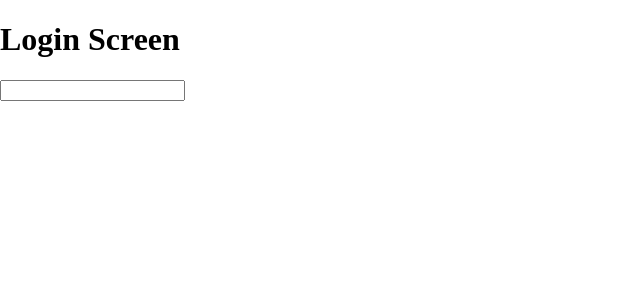
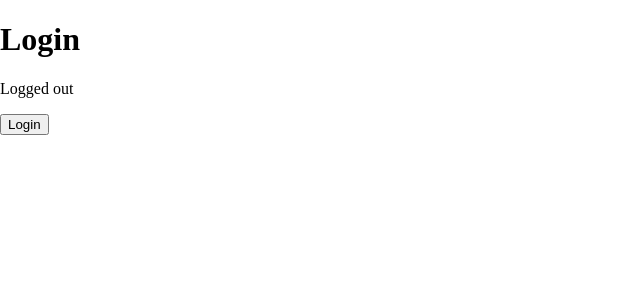
Before and after one commit to randriana/webinvitation, an Angular app: page /login in a window 1280 px wide. Shown: the top 300 px of the page, without its empty margins (0-640 px from the left). Built offline with nearby package versions, Linux system fonts and the light colour scheme.

Commit message:
WIP login

```diff
--- a/src/app/app.module.ts
+++ b/src/app/app.module.ts
@@ -5,6 +5,9 @@ import { AppComponent } from './app.component';
 import { AppRoutingModule } from './/app-routing.module';
 
 import { AuthGuardService } from './auth-guard.service';
+import { AuthService } from './auth.service';
+
+
 import { LoginComponent } from './login/login.component';
 import { InvitationViewComponent } from './invitation-view/invitation-view.component';
 
@@ -19,7 +22,7 @@ import { InvitationViewComponent } from './invitation-view/invitation-view.compo
     BrowserModule,
     AppRoutingModule
   ],
-  providers: [AuthGuardService],
+  providers: [AuthGuardService, AuthService],
   bootstrap: [AppComponent]
 })
 export class AppModule { }
--- a/src/app/auth-guard.service.ts
+++ b/src/app/auth-guard.service.ts
@@ -1,11 +1,32 @@
 import { Injectable } from '@angular/core';
-import { CanActivate }    from '@angular/router';
+import {
+  CanActivate,
+  Router,
+  ActivatedRouteSnapshot,
+  RouterStateSnapshot
+} from '@angular/router';
+import { AuthService } from './auth.service';
 
 @Injectable()
 export class AuthGuardService implements CanActivate {
-  canActivate() {
-    console.log('AuthGuard#canActivate called');
-    return true;
+
+  constructor(private authService: AuthService, private router: Router) {}
+
+  canActivate(route: ActivatedRouteSnapshot, state: RouterStateSnapshot) {
+    let url: string = state.url;
+
+    return this.checkLogin(url);
+  }
+
+  checkLogin(url: string): boolean {
+    if (this.authService.isLoggedIn) { return true; }
+
+    // Store the attempted URL for redirecting
+    this.authService.redirectUrl = url;
+
+    // Navigate to the login page with extras
+    this.router.navigate(['/login']);
+    return false;
   }
 
 }
--- /dev/null
+++ b/src/app/auth.service.ts
@@ -0,0 +1,24 @@
+import { Injectable } from '@angular/core';
+
+import { Observable } from 'rxjs/Observable';
+import 'rxjs/add/observable/of';
+import 'rxjs/add/operator/do';
+import 'rxjs/add/operator/delay';
+
+@Injectable()
+export class AuthService {
+
+  isLoggedIn = false;
+
+  // store the URL so we can redirect after logging in
+  redirectUrl: string;
+
+  login(): Observable<boolean> {
+    return Observable.of(true).delay(1000).do(val => this.isLoggedIn = true);
+  }
+
+  logout(): void {
+    this.isLoggedIn = false;
+  }
+
+}
--- a/src/app/login/login.component.html
+++ b/src/app/login/login.component.html
@@ -1,6 +1,8 @@
 <div class="login-container">
-  <h1> Login Screen </h1>
+  <h1>Login</h1>
+  <p>{{message}}</p>
   <form>
-    <input type="text">
+    <button (click)="login()"  *ngIf="!authService.isLoggedIn">Login</button>
+    <button (click)="logout()" *ngIf="authService.isLoggedIn">Logout</button>
   </form>
 </div>
--- a/src/app/login/login.component.ts
+++ b/src/app/login/login.component.ts
@@ -1,4 +1,6 @@
 import { Component, OnInit } from '@angular/core';
+import { Router }      from '@angular/router';
+import { AuthService } from '../auth.service';
 
 @Component({
   selector: 'app-login',
@@ -7,9 +9,34 @@ import { Component, OnInit } from '@angular/core';
 })
 export class LoginComponent implements OnInit {
 
-  constructor() { }
+  message: string;
+
+  constructor(public authService: AuthService, public router: Router) {
+    this.setMessage();
+  }
 
   ngOnInit() {
   }
 
+  setMessage() {
+    this.message = 'Logged ' + (this.authService.isLoggedIn ? 'in' : 'out');
+  }
+
+  login() {
+    this.message = 'Trying to log in ...';
+
+    this.authService.login().subscribe(() => {
+      this.setMessage();
+      if (this.authService.isLoggedIn) {
+        let redirect = this.authService.redirectUrl ? this.authService.redirectUrl : '/home';
+
+        this.router.navigate([redirect]);
+      }
+    });
+  }
+
+  logout() {
+    this.authService.logout();
+    this.setMessage();
+  }
 }
```
Also changed, not shown: 1 other file (tests, documents, lock files or other folders).
